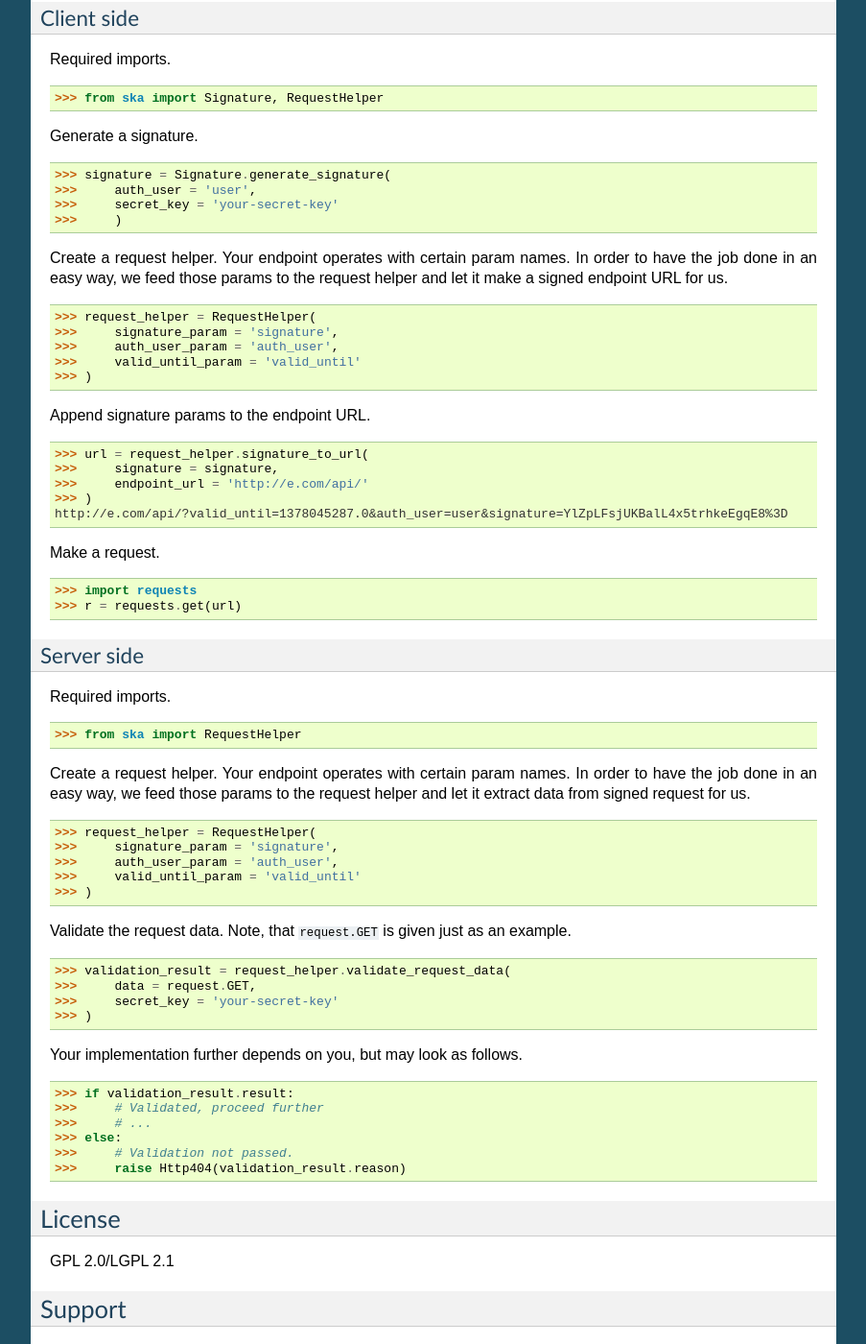
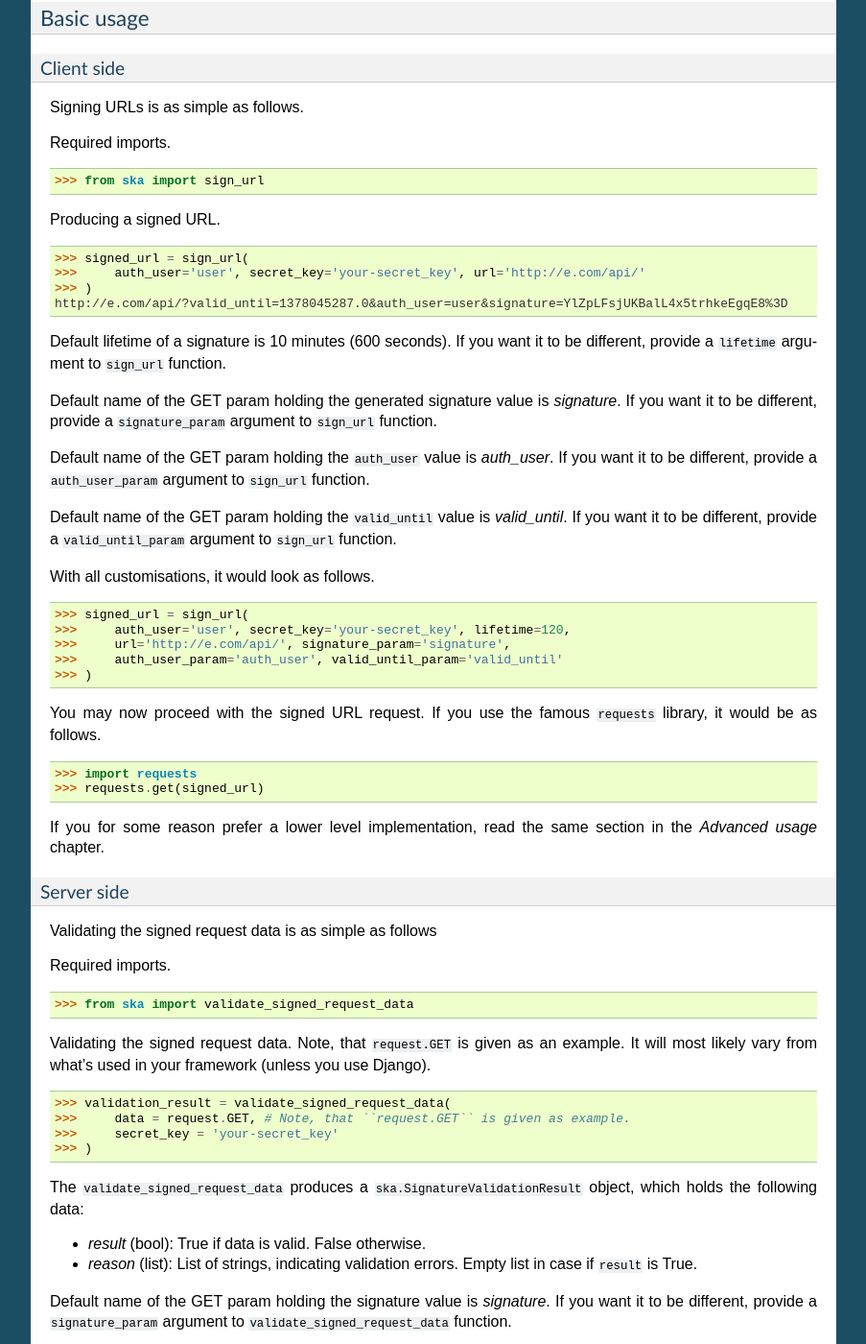
Before and after one commit to barseghyanartur/ska, a Sphinx documentation site: the page built from docs/index.rst, in a window 1280 px wide and 1400 px high, scrolled down 592 px. Shown: the whole window at 96% size, without its empty margins (198-1101 px from the left). Built offline with Sphinx 7.4.7, drawn with Linux system fonts in a browser that asks for light colours; some of the changed text lies outside the part shown.

```diff
--- a/docs/conf.py
+++ b/docs/conf.py
@@ -49,9 +49,9 @@ copyright = u'2013, Artur Barseghyan <artur.barseghyan@gmail.com>'
 # built documents.
 #
 # The short X.Y version.
-version = '0.1'
+version = '0.2'
 # The full version, including alpha/beta/rc tags.
-release = '0.1'
+release = '0.2'
 
 # The language for content autogenerated by Sphinx. Refer to documentation
 # for a list of supported languages.
--- a/docs/index.rst
+++ b/docs/index.rst
@@ -1,11 +1,11 @@
-==========================
+===================================================
 ska
-==========================
+===================================================
 Symmetric-key algorithm encryption. Lets you easily generate signatures for signing (HTTP) requests.
 Allows you to validate signed requests and identify possible validation errors.
 
 Key concepts
-==========================
+===================================================
 Host and server share the Secret Key, which is used to sign requests. Secret key is never sent around.
 
 Each HTTP request is signed on the client side using the shared Secret Key and as an outcome produces
@@ -19,14 +19,112 @@ On the server side, HTTP request is validated using the shared Secret Key. It's
 whether signature is valid and not expired.
 
 Installation
-==========================
+===================================================
 
     $ pip install ska
 
 Usage examples
-==========================
+===================================================
+Basic usage
+---------------------------------------------------
+
 Client side
---------------------------
+~~~~~~~~~~~~~~~~~~~~~~~~~~~~~~~~~~~~~~~~~~~~~~~~~~~
+Signing URLs is as simple as follows.
+
+Required imports.
+
+>>> from ska import sign_url
+
+Producing a signed URL.
+
+>>> signed_url = sign_url(
+>>>     auth_user='user', secret_key='your-secret_key', url='http://e.com/api/'
+>>> )
+http://e.com/api/?valid_until=1378045287.0&auth_user=user&signature=YlZpLFsjUKBalL4x5trhkeEgqE8%3D
+
+Default lifetime of a signature is 10 minutes (600 seconds). If you want it to be different, provide a
+``lifetime`` argument to ``sign_url`` function.
+
+Default name of the GET param holding the generated signature value is `signature`. If you want it
+to be different, provide a ``signature_param`` argument to ``sign_url`` function.
+
+Default name of the GET param holding the ``auth_user`` value is `auth_user`. If you want it
+to be different, provide a ``auth_user_param`` argument to ``sign_url`` function.
+
+Default name of the GET param holding the ``valid_until`` value is `valid_until`. If you want it
+to be different, provide a ``valid_until_param`` argument to ``sign_url`` function.
+
+With all customisations, it would look as follows.
+
+>>> signed_url = sign_url(
+>>>     auth_user='user', secret_key='your-secret_key', lifetime=120,
+>>>     url='http://e.com/api/', signature_param='signature',
+>>>     auth_user_param='auth_user', valid_until_param='valid_until'
+>>> )
+
+You may now proceed with the signed URL request. If you use the famous ``requests`` library, it would
+be as follows.
+
+>>> import requests
+>>> requests.get(signed_url)
+
+If you for some reason prefer a lower level implementation, read the same section in the
+`Advanced usage` chapter.
+
+Server side
+~~~~~~~~~~~~~~~~~~~~~~~~~~~~~~~~~~~~~~~~~~~~~~~~~~~
+Validating the signed request data is as simple as follows
+
+Required imports.
+
+>>> from ska import validate_signed_request_data
+
+Validating the signed request data. Note, that ``request.GET`` is given as an example.
+It will most likely vary from what's used in your framework (unless you use Django).
+
+>>> validation_result = validate_signed_request_data(
+>>>     data = request.GET, # Note, that ``request.GET`` is given as example.
+>>>     secret_key = 'your-secret_key'
+>>> )
+
+The ``validate_signed_request_data`` produces a ``ska.SignatureValidationResult`` object,
+which holds the following data:
+
+- `result` (bool): True if data is valid. False otherwise.
+- `reason` (list): List of strings, indicating validation errors. Empty list in case if ``result``
+  is True.
+
+Default name of the GET param holding the signature value is `signature`. If you want it
+to be different, provide a ``signature_param`` argument to ``validate_signed_request_data``
+function.
+
+Default name of the GET param holding the ``auth_user`` value is `auth_user`. If you want it
+to be different, provide a ``auth_user_param`` argument to ``validate_signed_request_data``
+function.
+
+Default name of the GET param holding the ``valid_until`` value is `valid_until`. If you want it
+to be different, provide a ``valid_until_param`` argument to ``validate_signed_request_data``
+function.
+
+With all customisations, it would look as follows.
+
+>>> validation_result = validate_signed_request_data(
+>>>     data = request.GET,
+>>>     secret_key = 'your-secret_key',
+>>>     signature_param='signature',
+>>>     auth_user_param='auth_user', \
+>>>     valid_until_param='valid_until'
+>>> )
+
+If you for some reason prefer a lower level implementation, read the same section in the
+`Advanced usage` chapter.
+
+Advanced usage (low-level)
+---------------------------------------------------
+Client side
+~~~~~~~~~~~~~~~~~~~~~~~~~~~~~~~~~~~~~~~~~~~~~~~~~~~
+
 Required imports.
 
 >>> from ska import Signature, RequestHelper
@@ -38,8 +136,18 @@ Generate a signature.
 >>>     secret_key = 'your-secret-key'
 >>>     )
 
-Create a request helper. Your endpoint operates with certain param names. In order to have the job done
-in an easy way, we feed those params to the request helper and let it make a signed endpoint URL for us.
+Default lifetime of a signature is 10 minutes (600 seconds). If you want it to be different, provide a
+``lifetime`` argument to ``generate_signature`` method.
+
+>>> signature = Signature.generate_signature(
+>>>     auth_user = 'user',
+>>>     secret_key = 'your-secret-key',
+>>>     lifetime = 120 # Signatre lifetime set to 120 seconds.
+>>>     )
+
+Your endpoint operates with certain param names and you need to wrap generated signature params into
+the URL. In order to have the job done in an easy way, create a request helper. Feed names of the
+GET params to the request helper and let it make a signed endpoint URL for you.
 
 >>> request_helper = RequestHelper(
 >>>     signature_param = 'signature',
@@ -49,7 +157,7 @@ in an easy way, we feed those params to the request helper and let it make a sig
 
 Append signature params to the endpoint URL.
 
->>> url = request_helper.signature_to_url(
+>>> signed_url = request_helper.signature_to_url(
 >>>     signature = signature,
 >>>     endpoint_url = 'http://e.com/api/'
 >>> )
@@ -58,10 +166,10 @@ http://e.com/api/?valid_until=1378045287.0&auth_user=user&signature=YlZpLFsjUKBa
 Make a request.
 
 >>> import requests
->>> r = requests.get(url)
+>>> r = requests.get(signed_url)
 
 Server side
---------------------------
+~~~~~~~~~~~~~~~~~~~~~~~~~~~~~~~~~~~~~~~~~~~~~~~~~~~
 Required imports.
 
 >>> from ska import RequestHelper
@@ -92,20 +200,30 @@ Your implementation further depends on you, but may look as follows.
 >>>     # Validation not passed.
 >>>     raise Http404(validation_result.reason)
 
+You can also just validate the signature by calling ``validate_signature`` method of
+the ``ska.Signature``.
+
+>>> Signature.validate_signature(
+>>>     signature = 'EBS6ipiqRLa6TY5vxIvZU30FpnM=',
+>>>     auth_user = 'user',
+>>>     secret_key = 'your-secret-key',
+>>>     valid_until = '1377997396.0'
+>>>     )
+
 License
-==================================
+===================================================
 GPL 2.0/LGPL 2.1
 
 Support
-==================================
+===================================================
 For any issues contact me at the e-mail given in the `Author` section.
 
 Author
-==================================
+===================================================
 Artur Barseghyan <artur.barseghyan@gmail.com>
 
 Indices and tables
-==================
+===================================================
 
 * :ref:`genindex`
 * :ref:`modindex`
--- a/docs/ska.rst
+++ b/docs/ska.rst
@@ -8,3 +8,8 @@ ska Package
     :members:
     :undoc-members:
     :show-inheritance:
+
+.. automodule:: ska.defaults
+    :members:
+    :undoc-members:
+    :show-inheritance:
--- a/setup.py
+++ b/setup.py
@@ -6,12 +6,12 @@ try:
 except:
   readme = ''
 
-version = '0.1'
+version = '0.2'
 
 setup(
     name = 'ska',
     version = version,
-    description = ("Signing requests using symmetric-key algorithm."),
+    description = ("Signing (HTTP) requests using symmetric-key algorithm."),
     long_description = readme,
     classifiers = [
         "Programming Language :: Python",
@@ -19,7 +19,7 @@ setup(
         'Intended Audience :: Developers',
         'Operating System :: OS Independent',
     ],
-    keywords = 'signing http requests, symmetric-key algorithm, python',
+    keywords = 'signing (HTTP) requests, symmetric-key algorithm, signing URLs, python',
     author = 'Artur Barseghyan',
     author_email = 'artur.barseghyan@gmail.com',
     package_dir = {'':'src'},
```
Also changed, not shown: readme.rst (+132 -14 lines), src/ska/__init__.py (+90 -5 lines), 3 other files.
